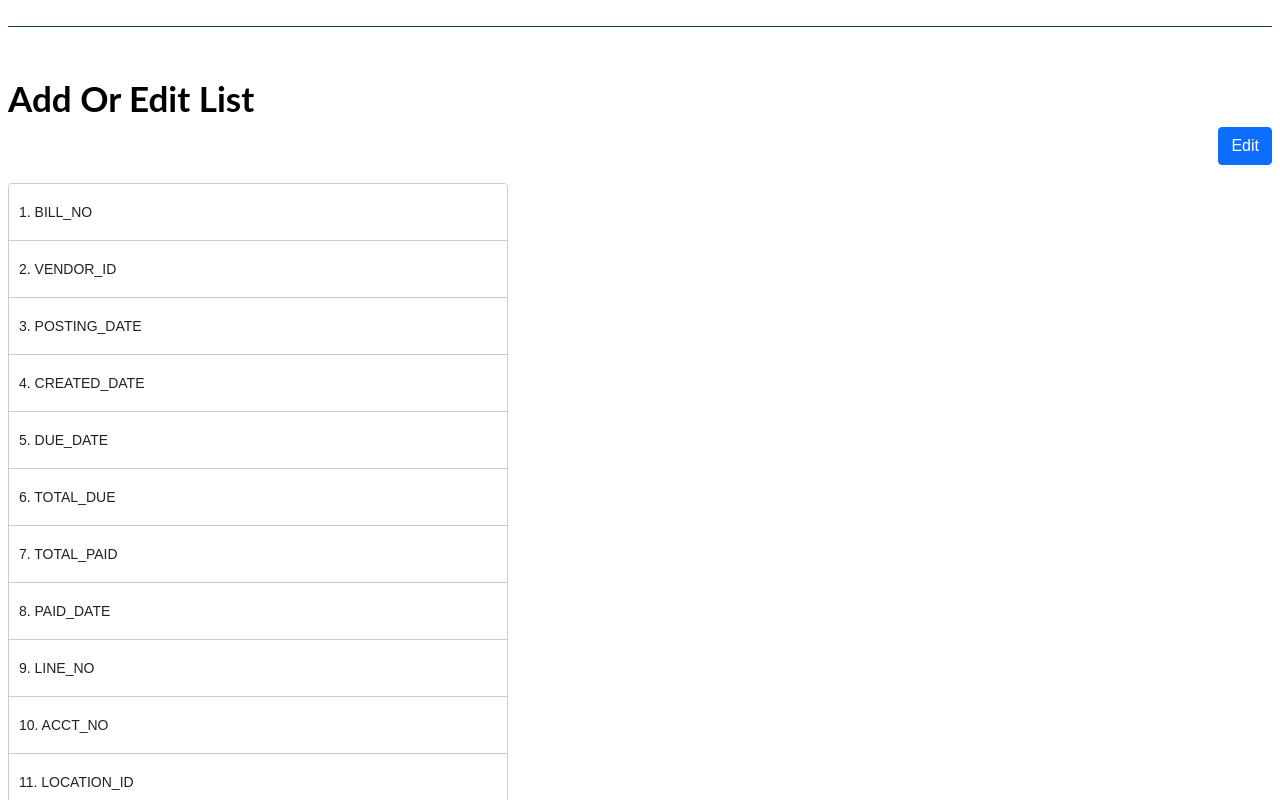
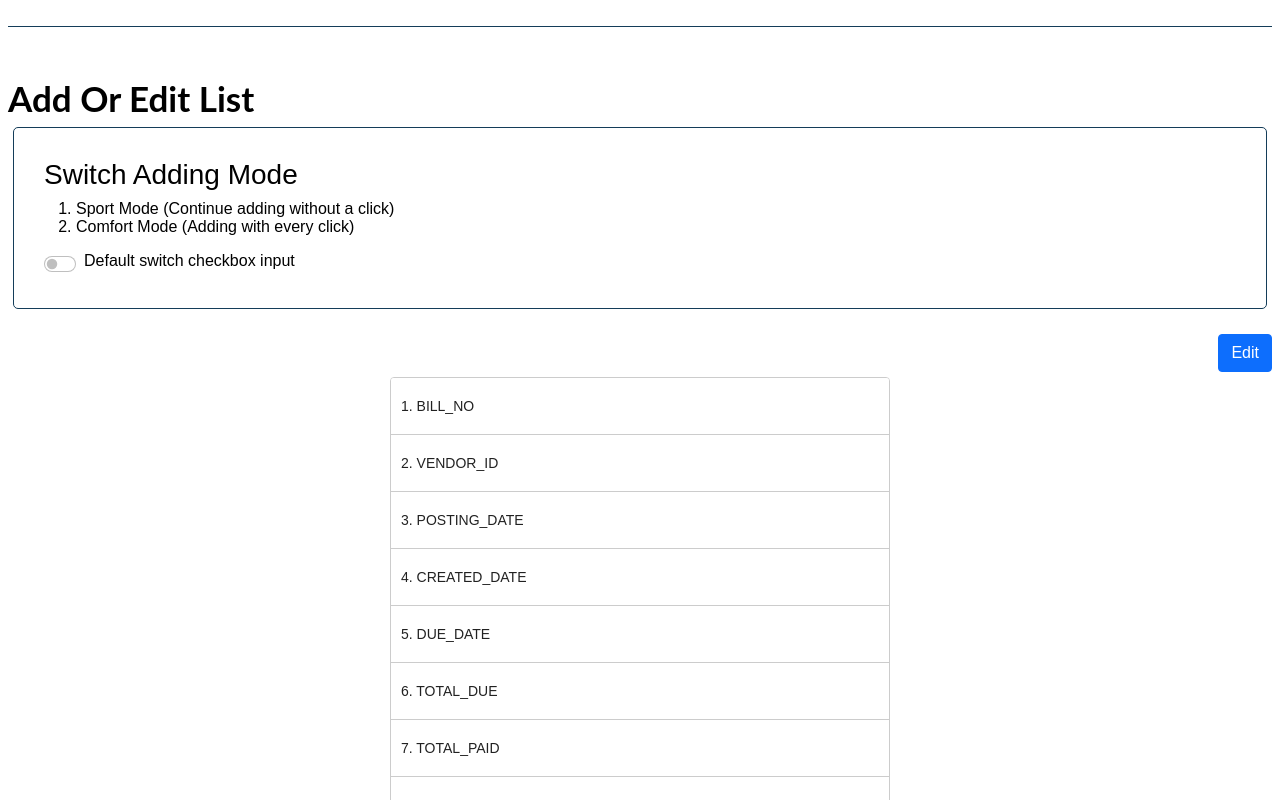
Before and after one commit to yuchilai/gccny_AP_Invoices_Converter, an Angular app: page / in a window 1280 px wide. Shown: the part 460-1260 px from the top of the page. Built offline with nearby package versions, Linux system fonts and the light colour scheme.

Commit message:
3 files modified

```diff
--- a/src/app/app.component.css
+++ b/src/app/app.component.css
@@ -91,6 +91,8 @@ p {
 .btn-box {
   display: flex;
   justify-content: flex-end;
+  margin-top: 25px;
+  margin-bottom: 5px;
 }
 
 .control-accpet-box {
@@ -130,14 +132,43 @@ p {
   line-height: 1;
 }
 
-.input-box{
+.input-box {
   border: #143d59 solid 1px;
   border-radius: 5px;
   padding: 30px;
   margin: 5px;
 }
 
-.line{
+.line {
   border-top: #143d59 solid 1px;
   margin: 50px 0;
 }
+
+.add-icon {
+  height: 100%;
+  width: 100%;
+  z-index: 100;
+  cursor: pointer;
+  /* cursor: crosshair; */
+  text-align: center;
+}
+
+.add-input {
+  line-height: 38px;
+}
+
+#add-last-box {
+  line-height: 38px;
+}
+
+.list-box {
+  display: flex;
+  justify-content: center;
+}
+
+.adding-mode {
+  border: #143d59 solid 1px;
+  border-radius: 5px;
+  padding: 30px;
+  margin: 5px;
+}
--- a/src/app/app.component.html
+++ b/src/app/app.component.html
@@ -22,8 +22,21 @@
 <div class="export-file-name-box">
   <span>Default export file name : </span>
   <span class="export-name">{{exportFileName}}</span>
-  <input *ngIf="isEditExportFileName" class="form-control" type="text">
-  <button id="edit-export" type="button" class="btn btn-outline-info">Edit</button>
+  <div *ngIf="isEditExportFileName" class="input-group">
+    <span (click)="cancelExportFileName()" class="input-group-text" id="basic-addon1">
+      <svg xmlns="http://www.w3.org/2000/svg" width="16" height="16" fill="currentColor" class="bi bi-backspace-reverse" viewBox="0 0 16 16">
+      <path d="M9.854 5.146a.5.5 0 0 1 0 .708L7.707 8l2.147 2.146a.5.5 0 0 1-.708.708L7 8.707l-2.146 2.147a.5.5 0 0 1-.708-.708L6.293 8 4.146 5.854a.5.5 0 1 1 .708-.708L7 7.293l2.146-2.147a.5.5 0 0 1 .708 0z"></path>
+      <path d="M2 1a2 2 0 0 0-2 2v10a2 2 0 0 0 2 2h7.08a2 2 0 0 0 1.519-.698l4.843-5.651a1 1 0 0 0 0-1.302L10.6 1.7A2 2 0 0 0 9.08 1H2zm7.08 1a1 1 0 0 1 .76.35L14.682 8l-4.844 5.65a1 1 0 0 1-.759.35H2a1 1 0 0 1-1-1V3a1 1 0 0 1 1-1h7.08z"></path>
+      </svg>
+      </span>
+    <input (keyup.enter)="saveExportFileName()" [(ngModel)]="tempName" type="text" class="form-control">
+    <span (click)="saveExportFileName()" class="input-group-text" id="basic-addon1">
+      <svg xmlns="http://www.w3.org/2000/svg" width="16" height="16" fill="currentColor" class="bi bi-arrow-right" viewBox="0 0 16 16">
+        <path fill-rule="evenodd" d="M1 8a.5.5 0 0 1 .5-.5h11.793l-3.147-3.146a.5.5 0 0 1 .708-.708l4 4a.5.5 0 0 1 0 .708l-4 4a.5.5 0 0 1-.708-.708L13.293 8.5H1.5A.5.5 0 0 1 1 8z"></path>
+      </svg>
+    </span>
+  </div>
+  <button *ngIf="!isEditExportFileName" (click)="editExportFileName()" id="edit-export" type="button" class="btn btn-outline-info">Edit</button>
 </div>
 <div class="input-box">
   <div class="control-accpet-box">
@@ -51,12 +64,27 @@
 <div class="line"></div>
 
 <h1>Add Or Edit List</h1>
+<div class="adding-mode">
+  <h3>Switch Adding Mode</h3>
+  <ol>
+    <li>Sport Mode (Continue adding without a click)</li>
+    <li>Comfort Mode (Adding with every click)</li>
+  </ol>
+  <div (click)="changeMode()" class="form-check form-switch">
+    <input class="form-check-input" type="checkbox" id="flexSwitchCheckDefault">
+    <label class="form-check-label" for="flexSwitchCheckDefault">Default switch checkbox input</label>
+  </div>
+</div>
 <div class="btn-box">
   <!-- <button type="button" class="{{!isEdit ? 'btn btn-primary' : 'btn btn-danger'}}" (click)=editOrder()>{{!isEdit ? 'Edit' : 'Close'}}</button> -->
   <button *ngIf="!isEdit" type="button" class="btn btn-primary" (click)=editOrder()>Edit</button>
-  <button (click)=editOrder() *ngIf="isEdit" type="button" class="btn-close" aria-label="Close"></button>
+  <button (click)=editOrder() *ngIf="isEdit" type="button" class="btn btn-outline-secondary">
+    <svg xmlns="http://www.w3.org/2000/svg" width="16" height="16" fill="currentColor" class="bi bi-x-lg" viewBox="0 0 16 16">
+      <path d="M1.293 1.293a1 1 0 0 1 1.414 0L8 6.586l5.293-5.293a1 1 0 1 1 1.414 1.414L9.414 8l5.293 5.293a1 1 0 0 1-1.414 1.414L8 9.414l-5.293 5.293a1 1 0 0 1-1.414-1.414L6.586 8 1.293 2.707a1 1 0 0 1 0-1.414z"/>
+    </svg>
+</button>
 </div>
-<br>
+<div class="list-box">
   <div *ngIf="!isEdit" cdkDropList class="order-list">
     <div class="order-box" *ngFor="let item of invoiceKeyList; let i = index">
       <div class="example-custom-placeholder" *cdkDragPlaceholder></div>
@@ -65,25 +93,28 @@
 
   </div>
 
-
-
   <div *ngIf="isEdit" cdkDropList class="edit-list" (cdkDropListDropped)="drop($event)">
 
     <div class="edit-box" *ngFor="let item of invoiceKeyList; let i = index" cdkDrag>
       <div class="example-custom-placeholder" *cdkDragPlaceholder></div>
       {{ i+1 }}. {{ item }}
+      <button (click)="delItems(i)" type="button" class="btn-close" aria-label="Close"></button>
     </div>
-  <div class="edit-box" cdkDrag>
+    <div *ngIf="!isAdding" class="edit-box" id="add-last-box" cdkDrag>
       <div class="example-custom-placeholder" *cdkDragPlaceholder></div>
+      <div (click)="prepareAddingInput()" class="add-icon">
+        <svg xmlns="http://www.w3.org/2000/svg" width="16" height="16" fill="currentColor" class="bi bi-plus-lg"
+          viewBox="0 0 16 16">
+          <path d="M8 0a1 1 0 0 1 1 1v6h6a1 1 0 1 1 0 2H9v6a1 1 0 1 1-2 0V9H1a1 1 0 0 1 0-2h6V1a1 1 0 0 1 1-1z" />
+        </svg>
       </div>
-  <input class="form-control form-control-lg" type="text">
     </div>
-
-
-
-
-<div id="output"></div>
-<br>
-<div *ngIf="willDownload">
-  <a id="download"> Download JSON File </a>
+    <input (keyup.enter)="saveInvoiceColumn()" [(ngModel)]="inputToBeAdded" *ngIf="isAdding" id="add-input" class="form-control form-control-lg" type="text">
+    <!-- <div class="input-group mb-3">
+    <input type="text" class="form-control" placeholder="Recipient's username" aria-label="Recipient's username" aria-describedby="basic-addon2">
+    <div class="input-group-append">
+      <button class="btn btn-outline-secondary" type="button">Button</button>
     </div>
+  </div> -->
+  </div>
+</div>
--- a/src/app/app.component.ts
+++ b/src/app/app.component.ts
@@ -1,4 +1,10 @@
-import { Component, ElementRef, VERSION, ViewChild } from '@angular/core';
+import {
+  Component,
+  ElementRef,
+  VERSION,
+  ViewChild,
+  HostListener
+} from '@angular/core';
 import { ExcelService } from './service/excel.service';
 import * as XLSX from 'xlsx';
 import { IInvoice, Invoice } from './invoice.model';
@@ -10,9 +16,7 @@ import { ErrorMsg, IErrorMsg } from './errorMsg.model';
   templateUrl: './app.component.html',
   styleUrls: ['./app.component.css']
 })
-
 export class AppComponent {
-
   @ViewChild('myInput')
   myInputVariable: ElementRef;
 
@@ -30,14 +34,22 @@ export class AppComponent {
   notExcelStyle = '  color: #ec8b5e; background-color: #141a46;';
   exportFileName = 'AP_Invoices';
   isEditExportFileName = false;
-
-
-
+  isAdding = false;
+  isSportMode = true;
+  inputToBeAdded?: string;
+  tempName?: string;
 
   constructor(private excelService: ExcelService) {
     const invoice = new Invoice();
     this.invoiceKeyList = Object.keys(invoice);
     console.log(this.invoiceKeyList);
+  }
+
+  @HostListener('window:keyup', ['$event'])
+  keyEvent(event: KeyboardEvent): void {
+    if (event.key === 'Escape') {
+      this.isAdding = false;
+    }
   }
 
   onFileChange(ev) {
@@ -213,6 +225,50 @@ export class AppComponent {
   }
 
   resetFile() {
-    this.myInputVariable.nativeElement.value = "";
+    this.myInputVariable.nativeElement.value = '';
+  }
+
+  delItems(i: number): void {
+    this.invoiceKeyList.splice(i, 1);
+  }
+
+  prepareAddingInput(): void {
+    this.isAdding = !this.isAdding;
+  }
+
+  saveInvoiceColumn(): void {
+    if (this.inputToBeAdded !== undefined) {
+      this.inputToBeAdded = this.inputToBeAdded.trim();
+      if (this.inputToBeAdded !== '') {
+        this.invoiceKeyList.push(this.inputToBeAdded);
+        this.inputToBeAdded = undefined;
+        if (!this.isSportMode) {
+          this.isAdding = false;
+        }
+      }
+    }
+  }
+
+  changeMode(): void {
+    this.isSportMode = !this.isSportMode;
+  }
+
+  editExportFileName(): void {
+    this.isEditExportFileName = true;
+    this.tempName = this.exportFileName;
+  }
+
+  cancelExportFileName(): void {
+    this.isEditExportFileName = false;
+  }
+
+  saveExportFileName(): void {
+    if (this.tempName !== undefined) {
+      this.tempName = this.tempName.trim();
+      if (this.tempName !== '') {
+        this.exportFileName = this.tempName;
+        this.isEditExportFileName = false;
+      }
+    }
+  }
 }
-}
```
Lines whose indentation alone changed are shown as unchanged.
